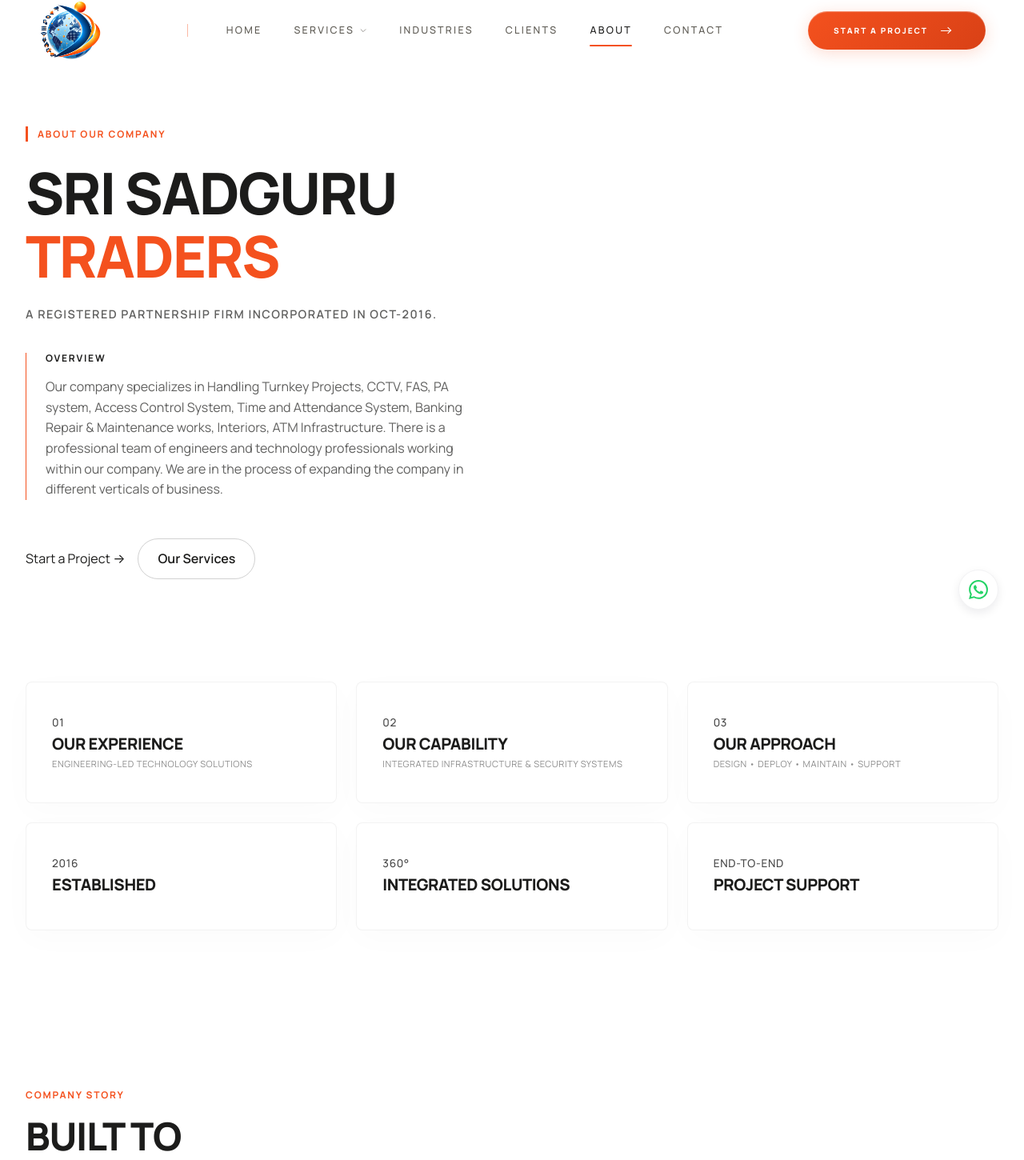
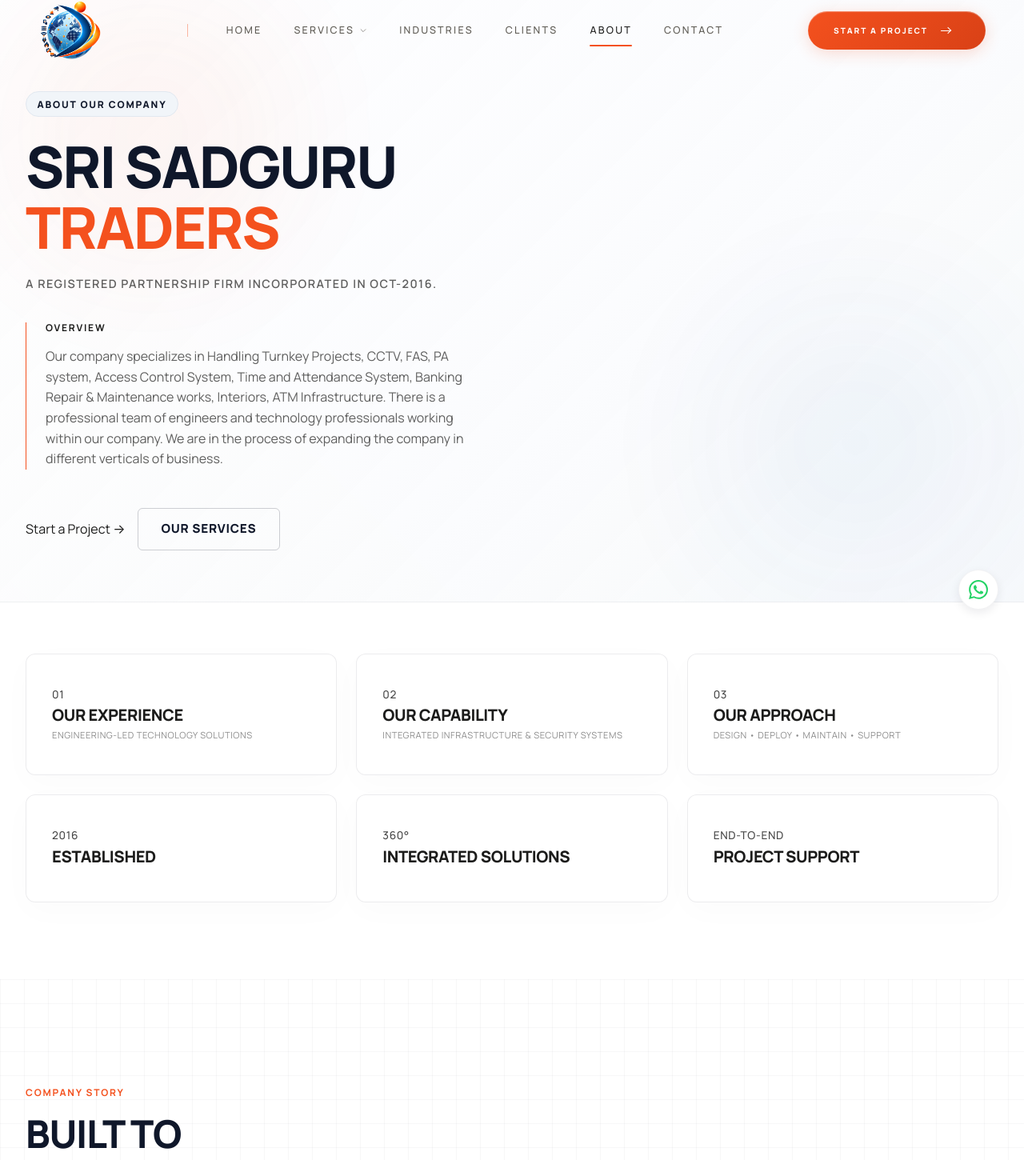
Before and after one commit to Lokesh0018/SST, a React (Vite) app: page /about in a window 1280 px wide. Shown: the part 6-1456 px from the top of the page at 80% size. Built offline with nearby package versions, Linux system fonts and the light colour scheme.

Commit message:
About Update

```diff
--- a/src/pages/About.tsx
+++ b/src/pages/About.tsx
@@ -408,7 +408,11 @@
 
           {/* 1. ABOUT HERO */}
           <section className="about-hero-section">
-            <div className="container relative z-0">
+            {/* Ambient Tech Glows */}
+            <div className="about-hero-glow-blob orange"></div>
+            <div className="about-hero-glow-blob blue"></div>
+
+            <div className="container relative z-10">
               <div className="about-hero-container" style={{ display: 'flex', flexDirection: 'column', gap: '3rem', width: '100%' }}>
 
                 {/* Split Top Section */}
@@ -827,50 +831,6 @@
           </section>
 
 
-          {/* 8.5 TESTIMONIALS */}
-          <section className="about-testimonials-section" style={{ padding: '8rem 0', backgroundColor: '#0b1219' }}>
-            {/* Subtle Background pattern for dark theme */}
-            <div className="timeline-bg-grid" style={{ opacity: 0.5 }}></div>
-
-            <div className="container relative z-10">
-              <div className="text-center" style={{ marginBottom: '3rem' }}>
-                <span className="about-eyebrow">OUR TESTIMONIALS</span>
-                <h2 className="why-headline" style={{ color: 'white' }}>WHAT OUR CLIENTS <span className="text-orange">SAY.</span></h2>
-              </div>
-            </div>
-
-            <div className="testimonial-marquee-container relative z-10">
-              <div className="testimonial-marquee-track">
-                {/* Duplicate the array to create a seamless infinite loop */}
-                {[...testimonials, ...testimonials].map((testimonial, idx) => (
-                  <div key={`${testimonial.id}-${idx}`} className="testimonial-card-glass">
-                    <svg width="40" height="40" viewBox="0 0 24 24" fill="#F4511E" opacity="0.2" style={{ position: 'absolute', top: '1.5rem', right: '1.5rem' }}>
-                      <path d="M14.017 21v-7.391c0-5.704 3.731-9.57 8.983-10.609l.995 2.151c-2.432.917-3.995 3.638-3.995 5.849h4v10h-9.983zm-14.017 0v-7.391c0-5.704 3.748-9.57 9-10.609l.996 2.151c-2.433.917-3.996 3.638-3.996 5.849h3.983v10h-9.983z" />
-                    </svg>
-
-                    <div className="testimonial-rating">
-                      {[...Array(testimonial.rating || 5)].map((_, i) => (
-                        <svg key={i} className="testimonial-star" viewBox="0 0 24 24">
-                          <path d="M12 2l3.09 6.26L22 9.27l-5 4.87 1.18 6.88L12 17.77l-6.18 3.25L7 14.14 2 9.27l6.91-1.01L12 2z" />
-                        </svg>
-                      ))}
-                    </div>
-
-                    <p className="testimonial-text">{testimonial.text}</p>
-
-                    <div className="testimonial-author">
-                      <img src={testimonial.avatar} alt={testimonial.name} className="testimonial-avatar" />
-                      <div>
-                        <div className="testimonial-name">{testimonial.name}</div>
-                        <div style={{ fontSize: '0.875rem', color: 'rgba(255,255,255,0.5)' }}>Verified Client</div>
-                      </div>
-                    </div>
-                  </div>
-                ))}
-              </div>
-            </div>
-          </section>
-
           {/* 9. FINAL CTA */}
           <section className="about-cta-section">
             <div className="container relative z-10">
--- a/src/styles/About.css
+++ b/src/styles/About.css
@@ -31,11 +31,43 @@
 
 /* 1. HERO SECTION */
 .about-hero-section {
-  padding-top: 160px;
-  padding-bottom: 4rem;
+  padding-top: 6rem;
+  padding-bottom: 2rem;
   display: flex;
   align-items: center;
   position: relative;
+  background:
+    linear-gradient(135deg, rgba(255, 255, 255, 0.9) 0%, rgba(248, 250, 252, 0.8) 100%),
+    linear-gradient(45deg, rgba(244, 81, 30, 0.03) 0%, transparent 30%),
+    linear-gradient(-45deg, rgba(30, 96, 184, 0.03) 0%, transparent 30%);
+  background-color: #F8FAFC;
+  overflow: hidden;
+  border-bottom: 1px solid rgba(15, 23, 42, 0.06);
+}
+
+.about-hero-glow-blob {
+  position: absolute;
+  border-radius: 50%;
+  filter: blur(80px);
+  pointer-events: none;
+  z-index: 0;
+  opacity: 0.45;
+}
+
+.about-hero-glow-blob.orange {
+  top: -10%;
+  left: -5%;
+  width: 500px;
+  height: 500px;
+  background: radial-gradient(circle, rgba(244, 81, 30, 0.18) 0%, rgba(244, 81, 30, 0) 70%);
+}
+
+.about-hero-glow-blob.blue {
+  bottom: -10%;
+  right: -5%;
+  width: 550px;
+  height: 550px;
+  background: radial-gradient(circle, rgba(30, 96, 184, 0.15) 0%, rgba(30, 96, 184, 0) 70%);
 }
 
 .about-hero-grid {
@@ -44,6 +76,10 @@
   gap: 4rem;
 }
 @media (min-width: 1024px) {
+  .about-hero-section {
+    padding-top: 7.5rem;
+    padding-bottom: 4rem;
+  }
   .about-hero-grid {
     grid-template-columns: 1fr 1fr;
   }
@@ -169,8 +205,18 @@
 
 /* 2. COMPANY STORY */
 .about-story-section {
-  padding: 6rem 0;
-  background-color: transparent;
+  padding: 8rem 0;
+  background-color: #ffffff;
+  position: relative;
+}
+.about-story-section::before {
+  content: '';
+  position: absolute;
+  top: 0; left: 0; right: 0; bottom: 0;
+  background-image: linear-gradient(rgba(15, 23, 42, 0.03) 1px, transparent 1px),
+  linear-gradient(90deg, rgba(15, 23, 42, 0.03) 1px, transparent 1px);
+  background-size: 30px 30px;
+  pointer-events: none;
 }
 
 .story-split-grid {
@@ -292,12 +338,14 @@
 
 .cap-card {
   position: relative;
-  background-color: white;
-  border: 1px solid rgba(23, 23, 23, 0.08);
+  background: rgba(255, 255, 255, 0.8);
+  backdrop-filter: blur(12px);
+  -webkit-backdrop-filter: blur(12px);
+  border: 1px solid rgba(15, 23, 42, 0.08);
   padding: 2.5rem 2rem;
   transition: all 0.4s cubic-bezier(0.165, 0.84, 0.44, 1);
   overflow: hidden;
-  border-radius: 0.5rem;
+  border-radius: 12px;
   box-shadow: 0 4px 20px rgba(0, 0, 0, 0.02);
 }
 
@@ -395,19 +443,21 @@
 .mockup-eyebrow {
   display: inline-block;
   font-size: 0.75rem;
-  font-weight: 700;
+  font-weight: 800;
   text-transform: uppercase;
   letter-spacing: 0.15em;
-  color: var(--color-orange);
+  color: #0F172A;
+  background-color: #F1F5F9;
+  border: 1px solid #E2E8F0;
+  padding: 0.35rem 0.85rem;
+  border-radius: 9999px;
   margin-bottom: 1.5rem;
-  border-left: 3px solid var(--color-orange);
-  padding-left: 0.75rem;
 }
 
 .mockup-headline {
   font-size: 3.5rem;
   font-weight: 900;
-  line-height: 1.1;
+  line-height: 1.05;
   letter-spacing: -0.03em;
   margin-bottom: 1.5rem;
 }
@@ -417,11 +467,11 @@
   }
 }
 .mockup-headline-navy {
-  color: var(--color-navy);
+  color: #0F172A;
   display: block;
 }
 .mockup-headline-orange {
-  color: var(--color-orange);
+  color: #F4511E;
   display: block;
 }
 
@@ -466,8 +516,14 @@
   color: var(--color-charcoal);
   padding: 0.75rem 1.5rem;
   border-radius: 100px;
-  font-weight: 600;
-  font-size: 1rem;
+  border: 1px solid rgba(15, 23, 42, 0.2);
+  color: #0F172A;
+  padding: 0.85rem 1.75rem;
+  border-radius: 6px;
+  font-weight: 800;
+  font-size: 0.95rem;
+  letter-spacing: 0.05em;
+  text-transform: uppercase;
   transition: all 0.3s ease;
   display: inline-flex;
   align-items: center;
@@ -475,8 +531,9 @@
   text-decoration: none;
 }
 .btn-outline-secondary:hover {
-  border-color: var(--color-charcoal);
-  background-color: rgba(28, 28, 27, 0.05);
+  border-color: #0F172A;
+  background-color: rgba(15, 23, 42, 0.05);
+  transform: translateY(-2px);
 }
 
 /* Right Column Custom UI */
@@ -854,16 +911,34 @@
   flex-direction: column;
   flex: 1 1 calc(33.333% - 1.5rem);
   min-width: 280px;
-  background-color: #fff;
-  border: 1px solid rgba(28,28,27,0.05);
+  background: rgba(255, 255, 255, 0.7);
+  backdrop-filter: blur(12px);
+  -webkit-backdrop-filter: blur(12px);
+  border: 1px solid rgba(15, 23, 42, 0.08);
   padding: 2.5rem 2rem;
-  border-radius: 8px;
-  box-shadow: 0 10px 40px rgba(0,0,0,0.02);
-  transition: transform 0.3s ease, box-shadow 0.3s ease;
+  border-radius: 12px;
+  box-shadow: 0 10px 40px rgba(0, 0, 0, 0.02);
+  transition: transform 0.4s ease, box-shadow 0.4s ease, border-color 0.4s ease;
+  position: relative;
+  overflow: hidden;
+}
+.vertical-stat-item::before {
+  content: '';
+  position: absolute;
+  top: 0;
+  left: 0;
+  width: 100%;
+  height: 3px;
+  background: transparent;
+  transition: background 0.4s ease;
 }
 .vertical-stat-item:hover {
   transform: translateY(-5px);
-  box-shadow: 0 15px 50px rgba(0,0,0,0.05);
+  box-shadow: 0 15px 50px rgba(0, 0, 0, 0.06);
+  border-color: rgba(244, 81, 30, 0.3);
+}
+.vertical-stat-item:hover::before {
+  background: #F4511E;
 }
 .vertical-stat-number {
   font-size: 0.85rem;
@@ -907,9 +982,9 @@
 
 .why-headline {
   font-size: 3rem;
-  font-weight: 800;
+  font-weight: 900;
   line-height: 1.1;
-  color: var(--color-charcoal);
+  color: #0F172A;
   letter-spacing: -0.025em;
   margin-bottom: 1.5rem;
 }
@@ -952,22 +1027,24 @@
 
 .why-tag {
   padding: 0.5rem 1rem;
-  font-size: 0.875rem;
-  font-weight: 700;
-  color: var(--color-orange);
-  background: rgba(255, 75, 31, 0.05);
-  border: 1px solid rgba(255, 75, 31, 0.2);
-  border-radius: 2rem;
-  letter-spacing: 0.05em;
+  font-size: 0.85rem;
+  font-weight: 800;
+  color: #0F172A;
+  background: #F8FAFC;
+  border: 1px solid rgba(15, 23, 42, 0.15);
+  border-radius: 6px;
+  letter-spacing: 0.1em;
   transition: all 0.3s ease;
   cursor: default;
+  text-transform: uppercase;
 }
 
 .why-tag:hover {
-  background: var(--color-orange);
+  background: #F4511E;
   color: white;
+  border-color: #F4511E;
   transform: translateY(-2px);
-  box-shadow: 0 4px 12px rgba(255, 75, 31, 0.2);
+  box-shadow: 0 4px 12px rgba(244, 81, 30, 0.2);
 }
 
 
@@ -1053,14 +1130,15 @@
   display: flex;
   flex-direction: column;
   justify-content: flex-end;
-  border-radius: 1.5rem;
+  border-radius: 12px;
   overflow: hidden;
   height: 250px; /* Mobile height */
   flex: 1; /* Desktop default flex */
   transition: flex 0.7s cubic-bezier(0.25, 1, 0.5, 1);
   cursor: pointer;
-  background-color: var(--color-charcoal);
+  background-color: #0F172A;
   box-shadow: 0 10px 30px rgba(0,0,0,0.05);
+  border: 1px solid rgba(255, 255, 255, 0.1);
 }
 @media (min-width: 768px) {
   .people-block {
@@ -1089,7 +1167,7 @@
 .people-overlay {
   position: absolute;
   inset: 0;
-  background: linear-gradient(to top, rgba(10,10,10,0.95) 0%, rgba(10,10,10,0.3) 50%, transparent 100%);
+  background: linear-gradient(to top, rgba(15, 23, 42, 0.95) 0%, rgba(15, 23, 42, 0.3) 50%, transparent 100%);
   pointer-events: none;
 }
 
@@ -1225,19 +1303,20 @@
 
 /* 8. FINAL CTA */
 .about-cta-section {
-  background-color: var(--color-ivory);
+  background-color: #ffffff;
   padding: 8rem 0;
 }
 
 .cta-orange-card {
   position: relative;
-  background: linear-gradient(135deg, #df4d1c 0%, #b8360d 100%);
-  border-radius: 24px;
+  background: linear-gradient(135deg, #0F172A 0%, #0B1219 100%);
+  border-radius: 12px;
   padding: 3rem 2rem;
   overflow: hidden;
-  box-shadow: 0 20px 40px rgba(255, 75, 31, 0.2);
+  box-shadow: 0 20px 40px rgba(15, 23, 42, 0.2);
   color: white;
   text-align: left;
+  border: 1px solid rgba(255, 255, 255, 0.1);
 }
 @media (min-width: 768px) {
   .cta-orange-card {
@@ -1342,20 +1421,21 @@
 }
 
 .cta-btn-minimal {
-  background-color: transparent !important;
+  background-color: #F4511E !important;
   color: white !important;
-  border: 1px solid rgba(255, 255, 255, 0.6) !important;
-  border-radius: 8px !important;
+  border: 1px solid transparent !important;
+  border-radius: 6px !important;
   padding: 1rem 1.5rem !important;
-  font-weight: 700 !important;
+  font-weight: 800 !important;
   font-size: 0.9rem !important;
   letter-spacing: 0.05em !important;
   text-transform: uppercase !important;
   transition: all 0.3s ease !important;
 }
 .cta-btn-minimal:hover {
-  background-color: white !important;
-  color: #df4d1c !important;
+  background-color: #E64A19 !important;
+  transform: translateY(-2px);
+  box-shadow: 0 4px 15px rgba(244, 81, 30, 0.3);
 }
 .cta-btn-minimal .button-gradient {
   display: none !important;
```
